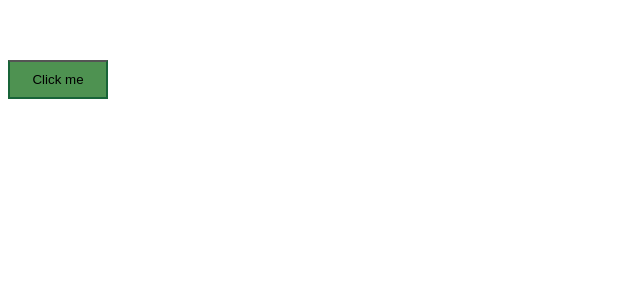
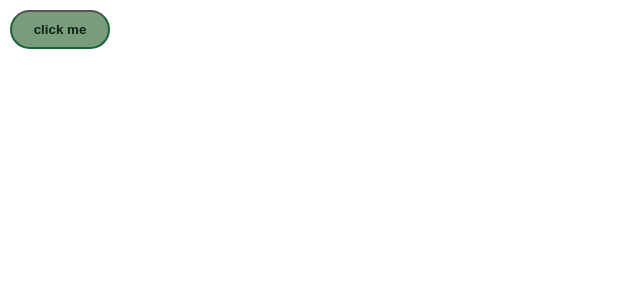
Before and after one commit to wcoots/naughty-button, a Vue app: page / in a window 1280 px wide. Shown: the top 300 px of the page, without its empty margins (0-640 px from the left). Built offline with nearby package versions, Linux system fonts and the light colour scheme.

Commit message:
composition api

```diff
--- a/src/components/Home.vue
+++ b/src/components/Home.vue
@@ -6,7 +6,7 @@
         @mouseover="mouseOver"
         @mouseleave="mouseLeave"
         @click="click">
-          Click me
+          {{ button_text }}
       </button>
   </span>
   <span v-else>
@@ -15,62 +15,17 @@
 
 </template>
 
-<script>
+<script lang="ts">
+import { declareInitialValues, getPageDimensions, computedPosition, mouseOver, mouseLeave, click } from '../hooks'
+
 export default {
   name: 'Home',
-  props: {
-    msg: String
+  setup() {
+    const { clicked, button_text } = declareInitialValues()
+    getPageDimensions()
+
+    return { clicked, button_text, computedPosition, mouseOver, mouseLeave, click }
   },
-  data() {
-    return {
-      clicked: false,
-      mouse_over: false,
-      left: 100,
-      top: 100,
-      max_height: 0,
-      max_width: 0,
-    }
-  },
-  created() {
-    this.max_width = Math.max(
-      document.body.scrollWidth,
-      document.documentElement.scrollWidth,
-      document.body.offsetWidth,
-      document.documentElement.offsetWidth,
-      document.documentElement.clientWidth
-    ) - 50
-
-    this.max_height = Math.max(
-      document.body.scrollHeight,
-      document.documentElement.scrollHeight,
-      document.body.offsetHeight,
-      document.documentElement.offsetHeight,
-      document.documentElement.clientHeight
-    ) - 50
-  },
-  computed: {
-    computedPosition() {
-      return {
-        left: this.left,
-        top: this.top,
-      }
-    }
-  },
-  methods: {
-    mouseOver() {
-      this.mouse_over = true
-      this.left = `${Math.round(Math.random() * this.max_width)}px`
-      this.top = `${Math.round(Math.random() * this.max_height)}px`
-    },
-    click() {
-      if (this.mouse_over) {
-        this.clicked = true
-      }
-    },
-    mouseLeave() {
-      this.mouse_over = false
-    },
-  }
 }
 </script>
 
@@ -81,10 +36,13 @@ export default {
     float: left;
     display: block;
     position: absolute;
-    background-color: #4e9251;
+    font-weight: bold;
+    color: #082514;
+    background-color: #7a9b7c;
     border-left: solid #186438 2px;
     border-right: solid #186438 2px;
     border-bottom: solid #186438 2px;
+    border-radius: 25px;
     margin-bottom: 50px;
     padding-top: 10px;
     padding-bottom: 10px;
--- /dev/null
+++ b/src/hooks/index.ts
@@ -0,0 +1,68 @@
+import { ref, Ref, computed } from 'vue'
+
+const button_text_values = ref({
+    1: 'click me',
+    2: 'too slow',
+    3: 'nice try',
+    4: 'you missed',
+    5: 'nope',
+    6: 'almost',
+    7: 'so close',
+    8: 'try again',
+    9: 'click here',
+    10: 'over here',
+    11: 'naughty',
+})
+const clicked: Ref<boolean> = ref(false)
+const mouse_over: Ref<boolean> = ref(false)
+const button_text: Ref<string> = ref(button_text_values.value[1])
+const left: Ref<number> = ref(10)
+const top: Ref<number> = ref(10)
+const max_height: Ref<number> = ref(0)
+const max_width: Ref<number> = ref(0)
+
+export const declareInitialValues = () => {
+    return { clicked, button_text }
+}
+
+export const getPageDimensions = () => {
+    max_height.value = Math.max(
+        document.body.scrollHeight,
+        document.documentElement.scrollHeight,
+        document.body.offsetHeight,
+        document.documentElement.offsetHeight,
+        document.documentElement.clientHeight
+    ) - 100
+
+    max_width.value = Math.max(
+        document.body.scrollWidth,
+        document.documentElement.scrollWidth,
+        document.body.offsetWidth,
+        document.documentElement.offsetWidth,
+        document.documentElement.clientWidth
+    ) - 100
+}
+
+export const computedPosition = computed(() => {
+    return {
+        left: `${left.value}px`,
+        top: `${top.value}px`,
+    }
+})
+
+export const mouseOver = () => {
+    mouse_over.value = true
+    top.value = Math.round(Math.random() * max_height.value)
+    left.value = Math.round(Math.random() * max_width.value)
+    button_text.value = button_text_values.value[Math.floor(1 + Math.random() * (11))]
+}
+
+export const mouseLeave = () => {
+    mouse_over.value = false
+}
+
+export const click = () => {
+    if (mouse_over.value) {
+        clicked.value = true
+    }
+}
```
